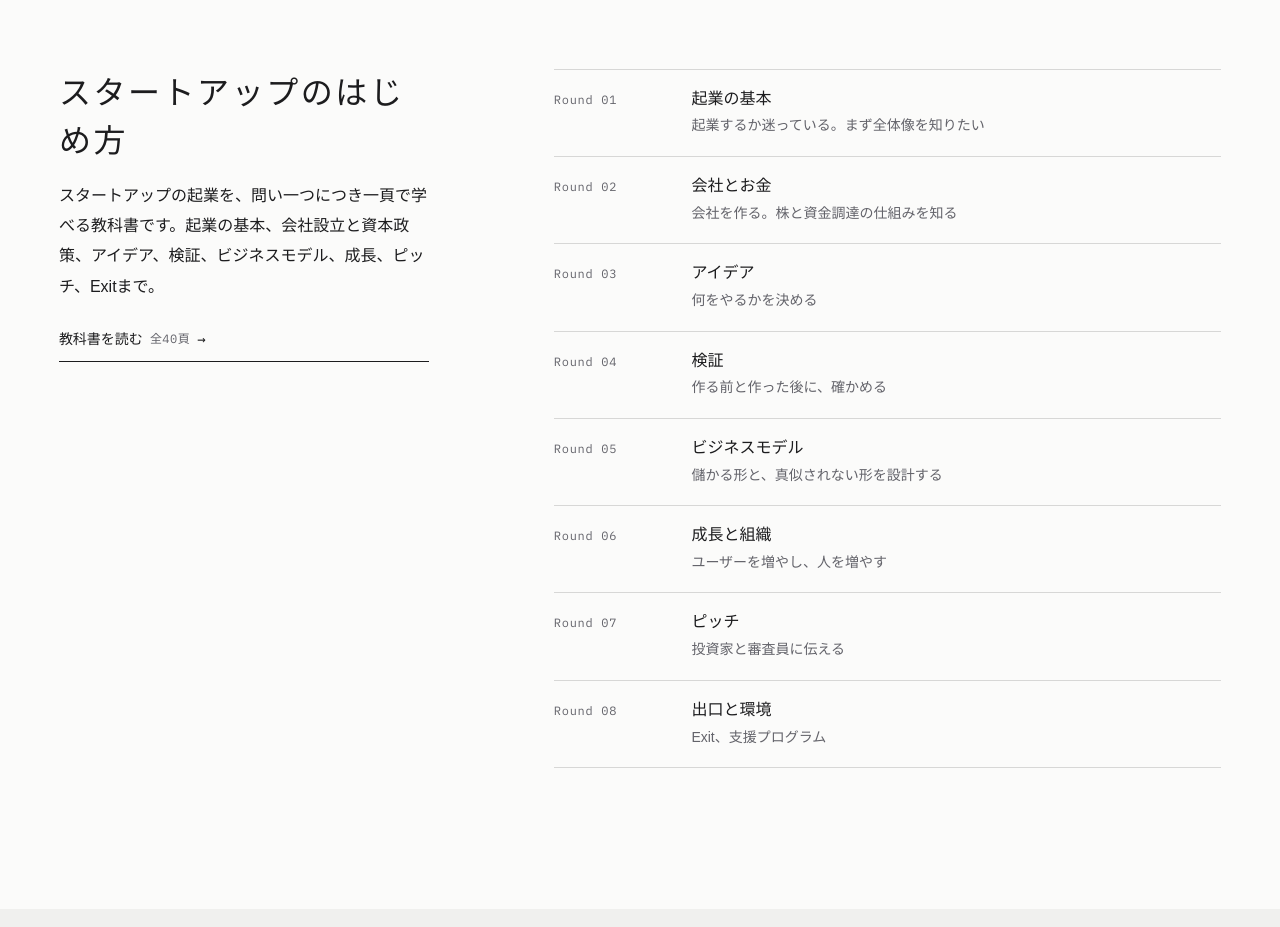
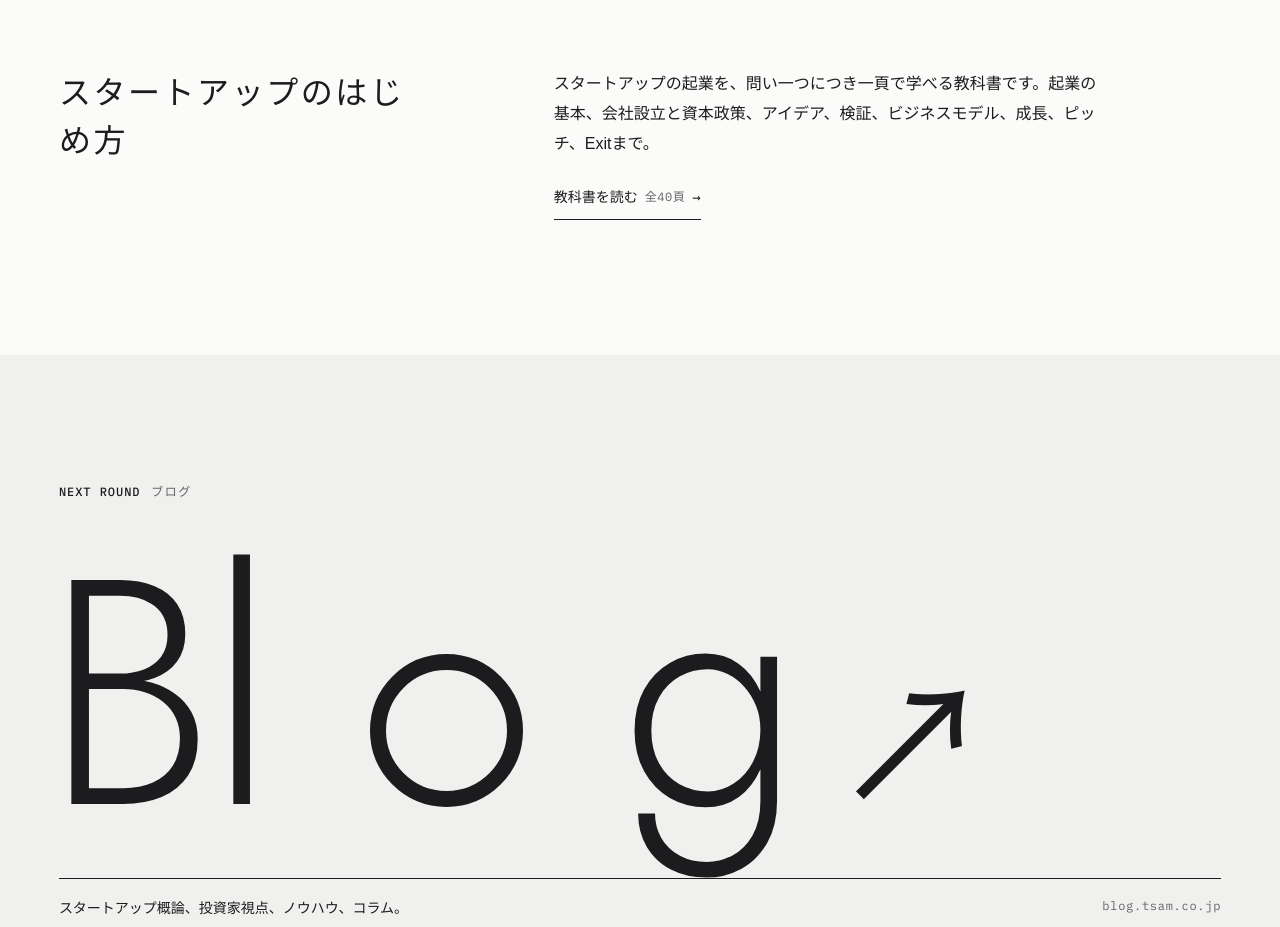
Before and after one commit to YukiIkemori/tsam, an Astro site in the folder www/: page / in a window 1280 px wide. Shown: the part 7018-7945 px from the top of the page. Built offline with nearby package versions, Linux system fonts and the light colour scheme; Astro itself is replaced by a stand-in of ours; a web font is replaced by a local one.

Commit message:
表紙の Textbook の節から八つの区分の一覧を外す
教科書はリンク先で一つのまとまりとして読ませるもので、表紙に目次は要らない（オーナー 2026-11-28）。
節には題・説明・「教科書を読む」だけを置く。

Co-Authored-By: Claude Opus 5.5 <noreply@anthropic.com>
Claude-Session: https://claude.ai/code/session_014gqNrHwqCcdEZQDyhTeeR3

```diff
--- a/www/src/pages/index.astro
+++ b/www/src/pages/index.astro
@@ -5,7 +5,7 @@ import ContactForm from '../components/ContactForm.astro';
 import { site } from '../data/site';
 import { years, books } from '../data/person';
 import { all, recent } from '../data/activities';
-import { pages as tbPages, NAME as tbName, rounds as tbRounds, no } from '../lib/startup';
+import { pages as tbPages, NAME as tbName } from '../lib/startup';
 import { inline } from '../scripts/inline';
 
 // 最近の活動は、新しい順に頭の数件（site.recentCount）。全件は /record。
@@ -212,22 +212,11 @@ const jsonld = {
       <h2><span class="sec__ja">教科書</span> <span class="display">Textb<O />ok</span></h2>
     </div>
     <div class="split">
-      <div class="who rv">
-        <p class="tbdoor__title">{textbook.name}</p>
+      <p class="tbdoor__title rv">{textbook.name}</p>
+      <div class="tbdoor rv">
         <p>{textbook.lead}</p>
         <a class="more" href="/startup">教科書を読む<small>全{textbook.total}頁</small><span aria-hidden="true">→</span></a>
       </div>
-      <ol class="tbrounds">
-        {tbRounds.map((r) => (
-          <li class="rv">
-            <a href={`/startup#r${r.n}`}>
-              <span class="tbrounds__n">Round {no(r.n)}</span>
-              <span class="tbrounds__ja">{r.ja}</span>
-              <span class="tbrounds__who">{r.who}</span>
-            </a>
-          </li>
-        ))}
-      </ol>
     </div>
   </section>
 
--- a/www/src/styles/global.css
+++ b/www/src/styles/global.css
@@ -336,7 +336,9 @@ body::after {
 .books__body { font-size: 0.9375rem; line-height: 1.85; flex: 1; }
 @media (min-width: 640px) { .books { grid-template-columns: 1fr 1fr; } }
 
-/* Textbook（教科書 /startup への入口。お問い合わせとブログのあいだの節） */
+/* Textbook（教科書 /startup への入口。お問い合わせとブログのあいだの節）。
+   目次は置かない。教科書はリンク先で一つのまとまりとして読ませる（オーナー 2026-11-28） */
+.tbdoor { display: grid; gap: 1em; justify-items: start; max-width: 34em; }
 .tbdoor__title { font-size: clamp(1.375rem, 2.6vw, 2rem); font-weight: 300; letter-spacing: 0.08em; line-height: 1.5; }
 
 .more {
@@ -363,24 +365,6 @@ body::after {
 .recent__title { font-weight: 500; line-height: 1.6; }
 .recent__body { font-size: 0.875rem; line-height: 1.75; color: var(--mute); }
 @media (min-width: 640px) { .recent li { grid-template-columns: 7rem 1fr; align-items: baseline; } }
-
-.tbrounds { border-top: 1px solid var(--line); }
-.tbrounds a {
-  display: grid;
-  gap: 2px var(--gap);
-  min-height: 44px;
-  padding: 16px 0 18px;
-  border-bottom: 1px solid var(--line);
-  text-decoration: none;
-}
-.tbrounds a:hover .tbrounds__ja { text-decoration: underline; text-decoration-color: var(--coral); text-underline-offset: 0.3em; }
-.tbrounds__n { font-family: var(--mono); font-size: 0.75rem; letter-spacing: 0.06em; color: var(--mute); }
-.tbrounds__ja { font-weight: 500; line-height: 1.6; }
-.tbrounds__who { font-size: 0.875rem; line-height: 1.75; color: var(--mute); }
-@media (min-width: 640px) {
-  .tbrounds a { grid-template-columns: 7rem 1fr; align-items: baseline; }
-  .tbrounds__who { grid-column: 2; }
-}
 
 /* Contact */
 .who__mail a { font-family: var(--mono); font-size: 0.9375rem; display: inline-flex; align-items: center; min-height: 44px; text-decoration-color: var(--coral); }
```
